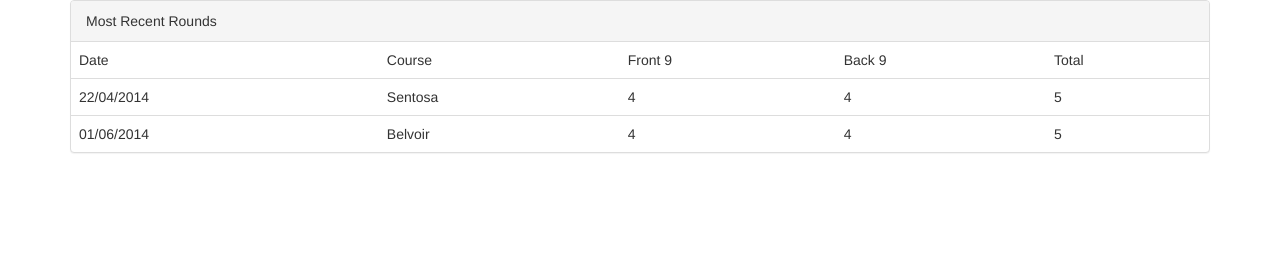
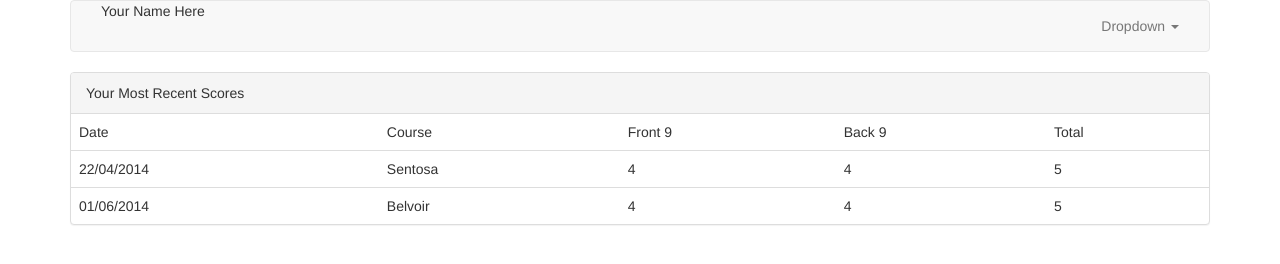
Before and after one commit to darraghmonaghan/project1, a plain HTML site: page views/profile.html in a window 1280 px wide. Drawn offline with nearby package versions, Linux system fonts and the light colour scheme; files whose address does not match are found by name.

Commit message:
updated profile.html, structure / layout complete

```diff
--- a/views/profile.html
+++ b/views/profile.html
@@ -16,12 +16,35 @@
     <body>
 
 	    <div class='container'>
+
+			<nav class="navbar navbar-default">
+			  <div class="container-fluid">
+			    <!-- Brand and toggle get grouped for better mobile display -->
+			    <!-- Collect the nav links, forms, and other content for toggling -->
+				   <div class="collapse navbar-collapse" id="bs-example-navbar-collapse-1">
+				      <ul class="nav navbar-nav">
+				        <li>Your Name Here</li>
+				        </li>
+				      </ul>
+				      <ul class="nav navbar-nav navbar-right">
+				        <li class="dropdown">
+				          <a href="#" class="dropdown-toggle" data-toggle="dropdown" role="button" aria-haspopup="true" aria-expanded="false">Dropdown <span class="caret"></span></a>
+				          <ul class="dropdown-menu">
+				            <li><a href="#">Submit New Score</a></li>
+				            <li role="separator" class="divider"></li>
+				            <li><a href="#">Logout</a></li>
+				          </ul>
+				        </li>
+				      </ul>
+				    </div><!-- /.navbar-collapse -->
+				  </div><!-- /.container-fluid -->
+			</nav>
+
+
+				<!-- Recent ScoresTable -->
 				<div class="panel panel-default">
-			  <!-- Default panel contents -->
-			  <div class="panel-heading">Most Recent Rounds</div>
-			  <!-- Table -->
+					<div class="panel-heading">Your Most Recent Scores</div>
 						<table class="table" >
-		    	    <!-- Scores template placeholder -->
 							<thead>
 								<tr>
 								    <td>Date</td>
@@ -31,16 +54,16 @@
 								    <td>Total</td>
 								</tr>
 							</thead>
-			      		<tbody id='scores-placeholder'>
-			      		</tbody>
+							<tbody id='scores-placeholder'></tbody>
 						</table>
 				</div>
+
 		</div>
     </body>
 </html>
 
 
-<!-- courses template -->
+<!-- Recent Scores Template -->
   <script type="text/template" id="scores-template">
  			<tr>
       			<td> <%= date %> </td>
```
Lines whose indentation alone changed are shown as unchanged.
